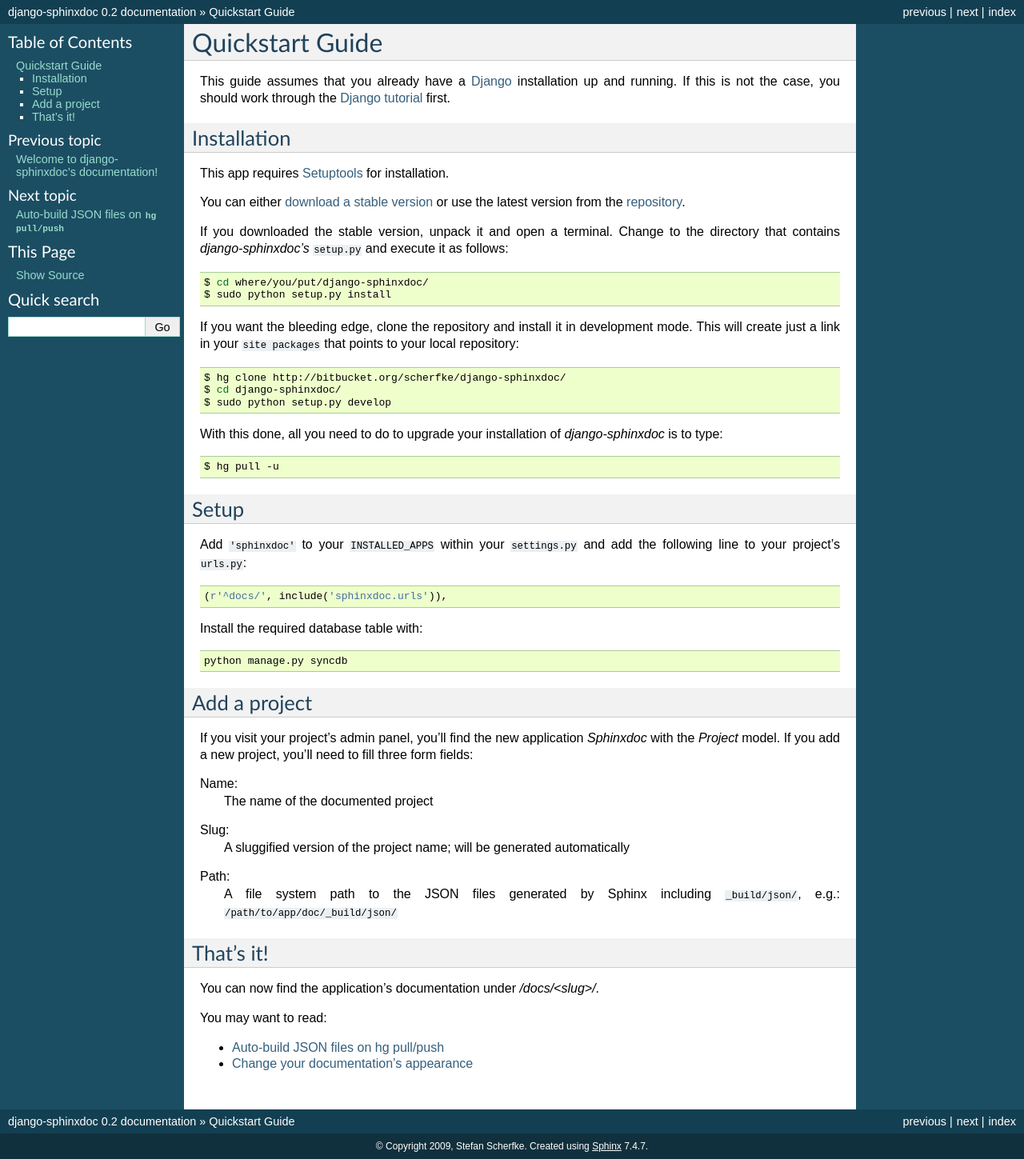
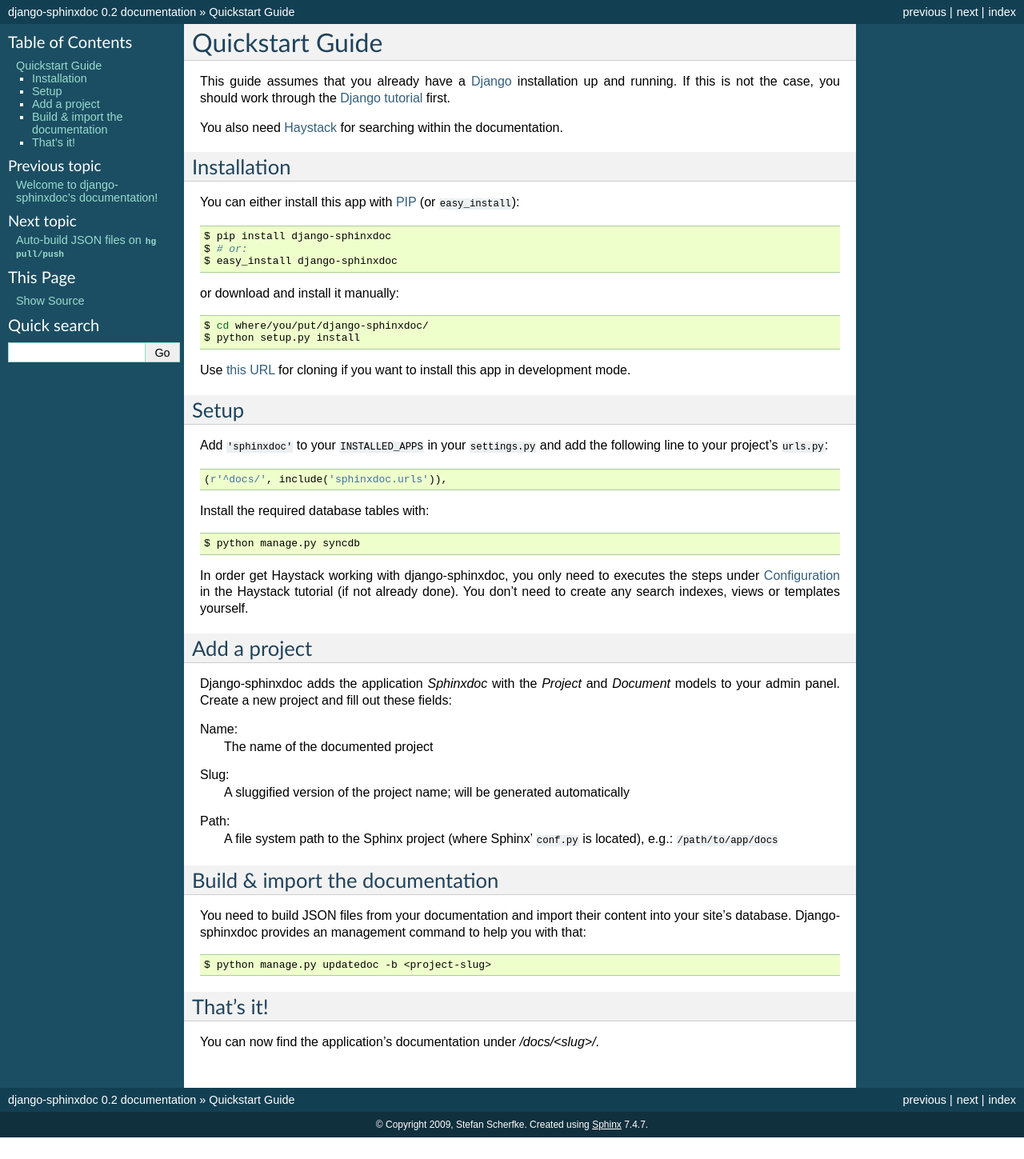
Before and after one commit to insurgency/django-sphinxdoc, a Sphinx documentation site: the page built from docs/quickstart.txt, in a window 1280 px wide. Shown: the whole page at 80% size. Built offline with Sphinx 7.4.7, drawn with Linux system fonts in a browser that asks for light colours; after the commit the page ends 1422 px from its top, so only the background shows below that.

Commit message:
Overhault the quickstart document.

```diff
--- a/docs/quickstart.txt
+++ b/docs/quickstart.txt
@@ -8,67 +8,62 @@
 the case, you should work through the `Django tutorial
 <http://docs.djangoproject.com/en/dev/intro/install/#intro-install>`_ first.
 
+You also need `Haystack <http://haystacksearch.org>`_ for searching within the
+documentation.
+
 
 Installation
 ------------
 
-This app requires `Setuptools <http://pypi.python.org/pypi/setuptools>`_ for
-installation.
+You can either install this app with `PIP <http://pypi.python.org/pypi/pip>`_
+(or ``easy_install``):
 
-You can either `download a stable version
-<http://bitbucket.org/scherfke/django-sphinxdoc/downloads/>`_ or use the latest
-version from the `repository <http://bitbucket.org/scherfke/django-sphinxdoc/src/>`_.
+.. sourcecode:: bash
 
-If you downloaded the stable version, unpack it and open a terminal. Change to
-the directory that contains *django-sphinxdoc’s* ``setup.py`` and execute it as
-follows:
+    $ pip install django-sphinxdoc
+    $ # or:
+    $ easy_install django-sphinxdoc
+
+or download and install it manually:
 
 .. sourcecode:: bash
 
     $ cd where/you/put/django-sphinxdoc/
-    $ sudo python setup.py install
+    $ python setup.py install
 
-If you want the bleeding edge, clone the repository and install it in
-development mode. This will create just a link in your ``site packages`` that
-points to your local repository:
-
-.. sourcecode:: bash
-
-    $ hg clone http://bitbucket.org/scherfke/django-sphinxdoc/
-    $ cd django-sphinxdoc/
-    $ sudo python setup.py develop
-
-With this done, all you need to do to upgrade your installation of
-*django-sphinxdoc* is to type:
-
-.. sourcecode:: bash
-
-   $ hg pull -u
+Use `this URL <http://bitbucket.org/scherfke/django-sphinxdoc/>`_ for cloning if
+you want to install this app in development mode.
 
 
 Setup
 -----
 
-Add ``'sphinxdoc'`` to your ``INSTALLED_APPS`` within your
-``settings.py`` and add the following line to your project’s ``urls.py``:
+Add ``'sphinxdoc'`` to your ``INSTALLED_APPS`` in your ``settings.py`` and add
+the following line to your project’s ``urls.py``:
 
 .. sourcecode:: python
 
     (r'^docs/', include('sphinxdoc.urls')),
 
-Install the required database table with:
+Install the required database tables with:
 
 .. sourcecode:: bash
 
-    python manage.py syncdb
+    $ python manage.py syncdb
+
+In order get Haystack working with django-sphinxdoc, you only need to executes
+the steps under `Configuration
+<http://docs.haystacksearch.org/dev/tutorial.html#configuration>`_ in the
+Haystack tutorial (if not already done). You don’t need to create any search indexes, views or
+templates yourself.
 
 
 Add a project
 -------------
 
-If you visit your project’s admin panel, you’ll find the new application
-*Sphinxdoc* with the *Project* model. If you add a new project, you’ll need to
-fill three form fields:
+Django-sphinxdoc adds the application *Sphinxdoc* with the *Project* and
+*Document* models to your admin panel. Create a new project and fill out these
+fields:
 
 Name:
     The name of the documented project
@@ -78,16 +73,23 @@
     automatically
 
 Path:
-    A file system path to the JSON files generated by Sphinx including
-    ``_build/json/``, e.g.: ``/path/to/app/doc/_build/json/``
+    A file system path to the Sphinx project (where Sphinx’ ``conf.py`` is
+    located), e.g.: ``/path/to/app/docs``
+
+
+Build & import the documentation
+--------------------------------
+
+You need to build JSON files from your documentation and import their content
+into your site’s database. Django-sphinxdoc provides an management command to
+help you with that:
+
+.. sourcecode:: bash
+
+    $ python manage.py updatedoc -b <project-slug>
 
 
 That’s it!
 ----------
 
 You can now find the application’s documentation under */docs/<slug>/*.
-
-You may want to read:
-
-* :ref:`autobuild`
-* :ref:`change_appearance`
```
